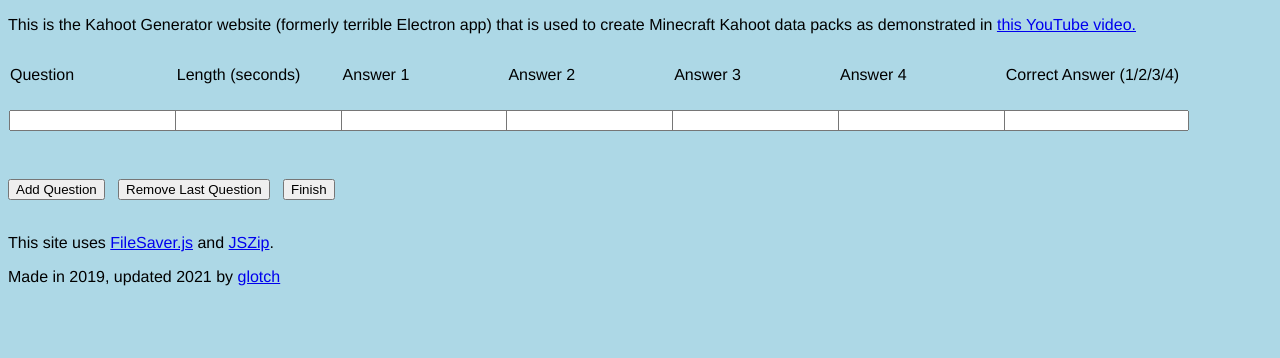
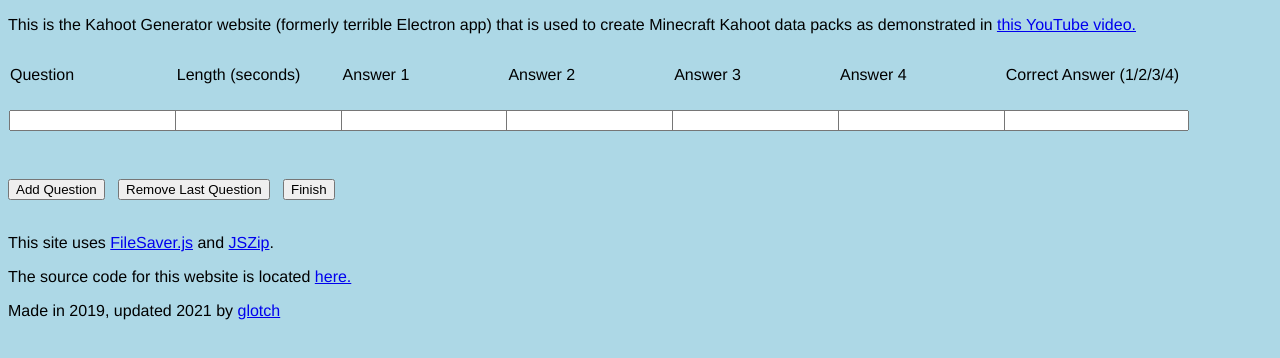
Before and after one commit to glotchalotch/kahootgenerator, a plain HTML site: page index.html in a window 1280 px wide. Drawn offline with Linux system fonts and the light colour scheme.

Commit message:
ad for repository

```diff
--- a/index.html
+++ b/index.html
@@ -29,6 +29,7 @@
         </div>
         <br>
         <p style="left:0px">This site uses <a href="https://github.com/eligrey/FileSaver.js">FileSaver.js</a> and <a href="https://github.com/Stuk/jszip">JSZip</a>.</p>
+        <p style="left:0px">The source code for this website is located <a href="https://github.com/glotchalotch/kahootgenerator">here.</a></p>
         <p style="left:0px">Made in 2019, updated 2021 by <a href="https://github.com/glotchalotch">glotch</a></p>
     </body>
     <script src="jszip.min.js"></script>
```
